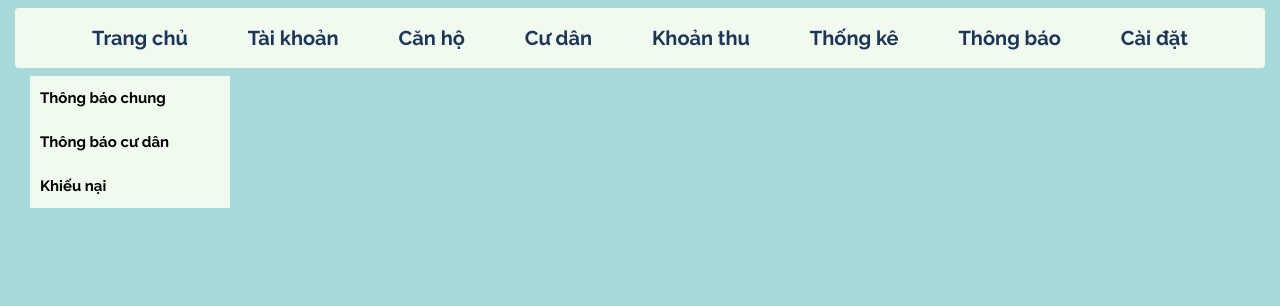
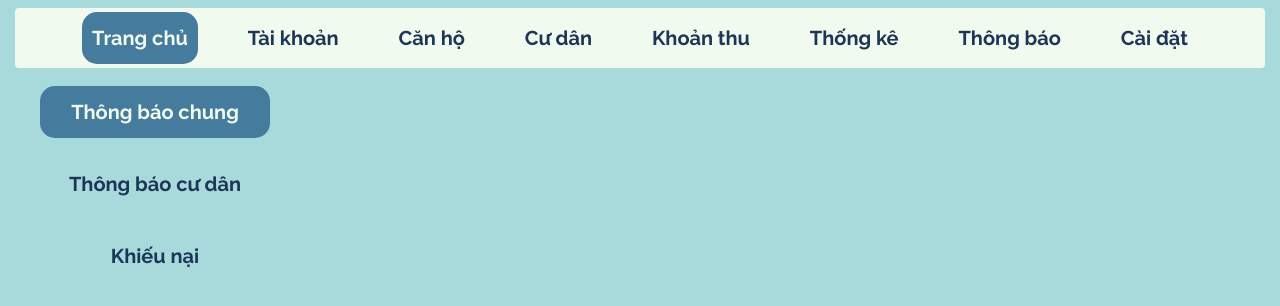
Before and after one commit to Kwang-Le/homie-web, a Vue app: page /admin-notification in a window 1280 px wide. Shown: the top 306 px of the page. Built offline with nearby package versions, Linux system fonts and the light colour scheme.

Commit message:
refactor: add empty screen

```diff
--- a/src/components/NavigationBar/AdminNavBar.vue
+++ b/src/components/NavigationBar/AdminNavBar.vue
@@ -7,31 +7,58 @@
                 <span class="navbar-toggler-icon"></span>
             </button>
             <div class="px-5 collapse navbar-collapse justify-content-between" id="navbarNav">
-              <router-link class="nav-link active" aria-current="page" to="/admin-dashboard">Trang chủ</router-link>
-              <a class="nav-link" href="#">Tài khoản</a>
-                        <a class="nav-link" href="#">Căn hộ</a>
-                        <a class="nav-link" href="#">Cư dân</a>
-                        <a class="nav-link" href="#">Khoản thu</a>
-                        <a class="nav-link" href="#">Thống kê</a>
-              <router-link class="nav-link" to="/admin-notification">Thông báo</router-link>
+              <router-link class="nav-link" :class="{ active: activeLink === 'dashboard' }" to="/admin-dashboard" @click="setActiveLink('general')">Trang chủ </router-link>
+              <router-link class="nav-link" :class="{ active: activeLink === 'account' }" to="/admin-account" @click="setActiveLink('general')">Tài khoản </router-link>
+              <router-link class="nav-link" :class="{ active: activeLink === 'apartment' }" to="/admin-apartment" @click="setActiveLink('general')">Căn hộ </router-link>
+              <router-link class="nav-link" :class="{ active: activeLink === 'resident' }" to="/admin-resident" @click="setActiveLink('general')">Cư dân </router-link>
+              <router-link class="nav-link" :class="{ active: activeLink === 'revenue' }" to="/admin-revenue" @click="setActiveLink('general')">Khoản thu </router-link>
+              <router-link class="nav-link" :class="{ active: activeLink === 'statistical' }" to="/admin-statistical-" @click="setActiveLink('general')">Thống kê </router-link>
+              <router-link class="nav-link" :class="{ active: activeLink === 'notification' }" to="/admin-notification" @click="setActiveLink('general')">Thông báo</router-link>
               <router-link class="nav-link" to="/admin-setting">Cài đặt</router-link>
+
+
             </div>
         </div>
     </nav>
 </template>
-
+<script>
+export default {
+  name: 'AdminNavBar',
+  data() {
+    return {
+      activeLink: 'dashboard' // Mặc định nav-link "Trang chủ" sẽ được chọn
+    }
+  },
+  methods: {
+    setActiveLink(link) {
+      this.activeLink = link; // Thay đổi nav-link được chọn khi người dùng click vào một nav-link khác
+    }
+  }
+}
+</script>
 <style scoped>
 .navbar {
     background: #F1FAEE;
     border-radius: 15px;
 }
 .nav-link {
+  display: flex;
   padding: 10px;
   color: #1D3557;
   text-decoration: none;
   font-family: 'Raleway', sans-serif;
   font-weight: bold;
   font-size: 20px;
+  border-radius: 15px;
+}
+.nav-link.active {
+  background-color: #457B9D;
+  color: #F1FAEE;
+}
+.nav-link:active, .nav-link:focus {
+  background-color: #457B9D;
+  color: #F1FAEE;
+  outline: none;
 }
 </style>
 <script setup>
--- a/src/components/NavigationBar/AdminNotiNavBar.vue
+++ b/src/components/NavigationBar/AdminNotiNavBar.vue
@@ -1,14 +1,24 @@
 <template>
     <div class="vertical-nav">
-        <a class="nav-link" href="#">Thông báo chung</a>
-        <a class="nav-link" href="#">Thông báo cư dân</a>
-        <a class="nav-link" href="#">Khiếu nại</a>
+        <a class="nav-link" :class="{ active: activeLink === 'general' }" href="#" @click="setActiveLink('general')">Thông báo chung</a>
+        <a class="nav-link" :class="{ active: activeLink === 'resident' }" href="#" @click="setActiveLink('resident')">Thông báo cư dân</a>
+        <a class="nav-link" :class="{ active: activeLink === 'complaint' }" href="#" @click="setActiveLink('complaint')">Khiếu nại</a>
     </div>
 </template>
 
 <script>
 export default {
     name: 'AdminNotiNavBar',
+    data() {
+        return {
+            activeLink: 'general' // Mặc định nav-link "Thông báo chung" sẽ được chọn
+        }
+    },
+    methods: {
+        setActiveLink(link) {
+            this.activeLink = link; // Thay đổi nav-link được chọn khi người dùng click vào một nav-link khác
+        }
+    }
 }
 </script>
 
@@ -16,13 +26,30 @@ export default {
 .vertical-nav {
     display: flex;
     flex-direction: column;
-    width: 200px;
-    background: #F1FAEE;
+    width: 250px;
+    //margin: 10px;
 }
 
 .nav-link {
+    display: flex;
+    justify-content: center;
+    align-items: center;
     padding: 10px;
-    color: black;
+    color: #1D3557;
     text-decoration: none;
+    font-family: 'Raleway', sans-serif;
+    font-weight: bold;
+    font-size: 20px;
+    border-radius: 15px;
+    margin: 10px;
+}
+.nav-link.active {
+    background-color: #457B9D;
+    color: #F1FAEE;
+}
+.nav-link:active, .nav-link:focus {
+    background-color: #457B9D;
+    color: #F1FAEE;
+    outline: none;
 }
 </style>
--- /dev/null
+++ b/src/components/NavigationBar/AdminSettingNavBar.vue
@@ -0,0 +1,55 @@
+<template>
+  <div class="vertical-nav">
+    <a class="nav-link" :class="{ active: activeLink === 'general' }" href="#" @click="setActiveLink('general')">Tài khoản</a>
+    <a class="nav-link" :class="{ active: activeLink === 'resident' }" href="#" @click="setActiveLink('resident')">Hiển thị</a>
+    <a class="nav-link" :class="{ active: activeLink === 'complaint' }" href="#" @click="setActiveLink('complaint')">Đăng xuất</a>
+  </div>
+</template>
+
+<script>
+export default {
+  name: 'AdminNotiNavBar',
+  data() {
+    return {
+      activeLink: 'general' // Mặc định nav-link "Thông báo chung" sẽ được chọn
+    }
+  },
+  methods: {
+    setActiveLink(link) {
+      this.activeLink = link; // Thay đổi nav-link được chọn khi người dùng click vào một nav-link khác
+    }
+  }
+}
+</script>
+
+<style scoped>
+.vertical-nav {
+  display: flex;
+  flex-direction: column;
+  width: 250px;
+  //margin: 10px;
+}
+
+.nav-link {
+  display: flex;
+  justify-content: center;
+  align-items: center;
+  padding: 10px;
+  color: #1D3557;
+  text-decoration: none;
+  font-family: 'Raleway', sans-serif;
+  font-weight: bold;
+  font-size: 20px;
+  border-radius: 15px;
+  margin: 10px;
+}
+.nav-link.active {
+  background-color: #457B9D;
+  color: #F1FAEE;
+}
+.nav-link:active, .nav-link:focus {
+  background-color: #457B9D;
+  color: #F1FAEE;
+  outline: none;
+}
+</style>
--- a/src/router/index.js
+++ b/src/router/index.js
@@ -3,6 +3,11 @@ import DashboardView from '@/views/admin/AdminDashboardView.vue'
 import AdminNotificationView from '@/views/admin/AdminNotificationView.vue'
 import AdminDashboardView from '@/views/admin/AdminDashboardView.vue'
 import AdminSettingView from '@/views/admin/AdminSettingView.vue'
+import AdminAccountView from '@/views/admin/AdminAccountView.vue'
+import AdminApartmentView from '@/views/admin/AdminApartmentView.vue'
+import AdminResidentView from '@/views/admin/AdminResidentView.vue'
+import AdminRevenueView from '@/views/admin/AdminRevenueView.vue'
+import AdminStatisticalView from '@/views/admin/AdminStatisticalView.vue'
 
 const router = createRouter({
   history: createWebHistory(import.meta.env.BASE_URL),
@@ -11,6 +16,31 @@ const router = createRouter({
       path: '/admin-dashboard',
       name: 'admin-dashboard',
       component: AdminDashboardView
+    },
+    {
+      path: '/admin-account',
+      name: 'admin-account',
+      component: AdminAccountView
+    },
+    {
+      path: '/admin-apartment',
+      name: 'admin-apartment',
+      component: AdminApartmentView
+    },
+    {
+      path: '/admin-resident',
+      name: 'admin-resident',
+      component: AdminResidentView
+    },
+    {
+      path: '/admin-revenue',
+      name: 'admin-revenue',
+      component: AdminRevenueView
+    },
+    {
+      path: '/admin-statistical',
+      name: 'admin-statistical',
+      component: AdminStatisticalView
     },
     {
       path: '/admin-notification',
--- /dev/null
+++ b/src/views/admin/AdminAccountView.vue
@@ -0,0 +1,12 @@
+<script setup>
+
+</script>
+
+<template>
+  <main>
+
+
+  </main>
+</template>
+
+<style></style>
--- /dev/null
+++ b/src/views/admin/AdminApartmentView.vue
@@ -0,0 +1,12 @@
+<script setup>
+
+</script>
+
+<template>
+  <main>
+
+
+  </main>
+</template>
+
+<style></style>
--- /dev/null
+++ b/src/views/admin/AdminResidentView.vue
@@ -0,0 +1,12 @@
+<script setup>
+
+</script>
+
+<template>
+  <main>
+
+
+  </main>
+</template>
+
+<style></style>
--- /dev/null
+++ b/src/views/admin/AdminRevenueView.vue
@@ -0,0 +1,12 @@
+<script setup>
+
+</script>
+
+<template>
+  <main>
+
+
+  </main>
+</template>
+
+<style></style>
--- /dev/null
+++ b/src/views/admin/AdminSettingView.vue
@@ -0,0 +1,17 @@
+<script setup>
+import AdminSettingNavBar from '@/components/NavigationBar/AdminSettingNavBar.vue'
+</script>
+
+<template>
+  <main>
+
+    <div class="col-4">
+
+      <AdminSettingNavBar></AdminSettingNavBar>
+
+
+    </div>
+  </main>
+</template>
+
+<style></style>
--- /dev/null
+++ b/src/views/admin/AdminStatisticalView.vue
@@ -0,0 +1,12 @@
+<script setup>
+
+</script>
+
+<template>
+  <main>
+
+
+  </main>
+</template>
+
+<style></style>
```
